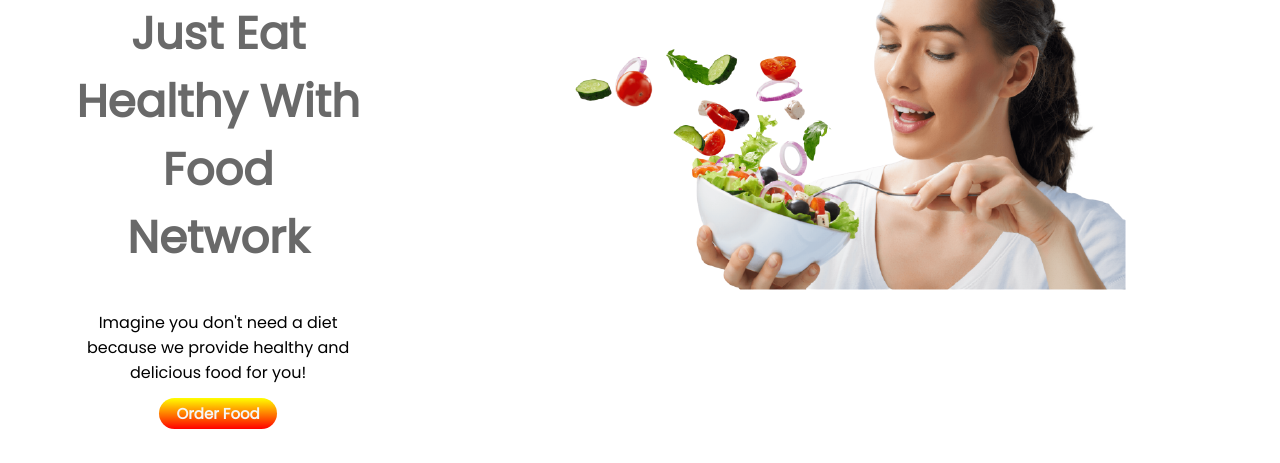
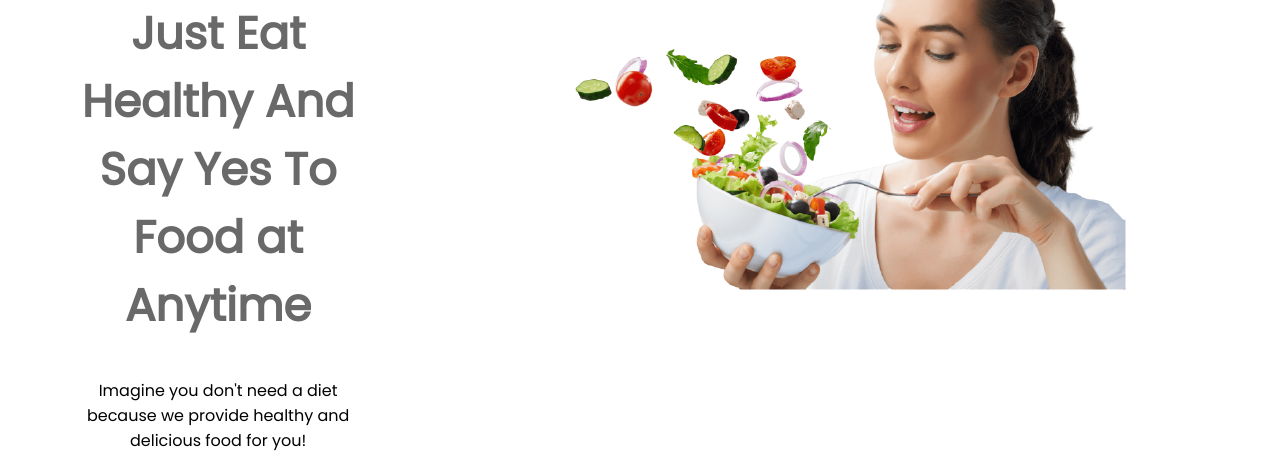
Before and after one commit to Rafiki3579/yes-i-am-foody, a plain HTML site: page index.html in a window 1280 px wide. Shown: the part 113-576 px from the top of the page. Drawn offline with Linux system fonts and the light colour scheme.

Commit message:
headline changed

```diff
--- a/index.html
+++ b/index.html
@@ -18,7 +18,7 @@
             <h1> <span class="Skip">Skip</span>
                 The Diet,
                 Just Eat Healthy
-                With Food Network</h1>
+                And Say Yes To Food at Anytime</h1>
             <p>Imagine you don't need a diet because we provide
                 healthy and delicious food for you!</p>
             <a class="order-button" href="https://www.mcdonalds.com/us/en-us/full-menu.html">Order Food</a>
```
